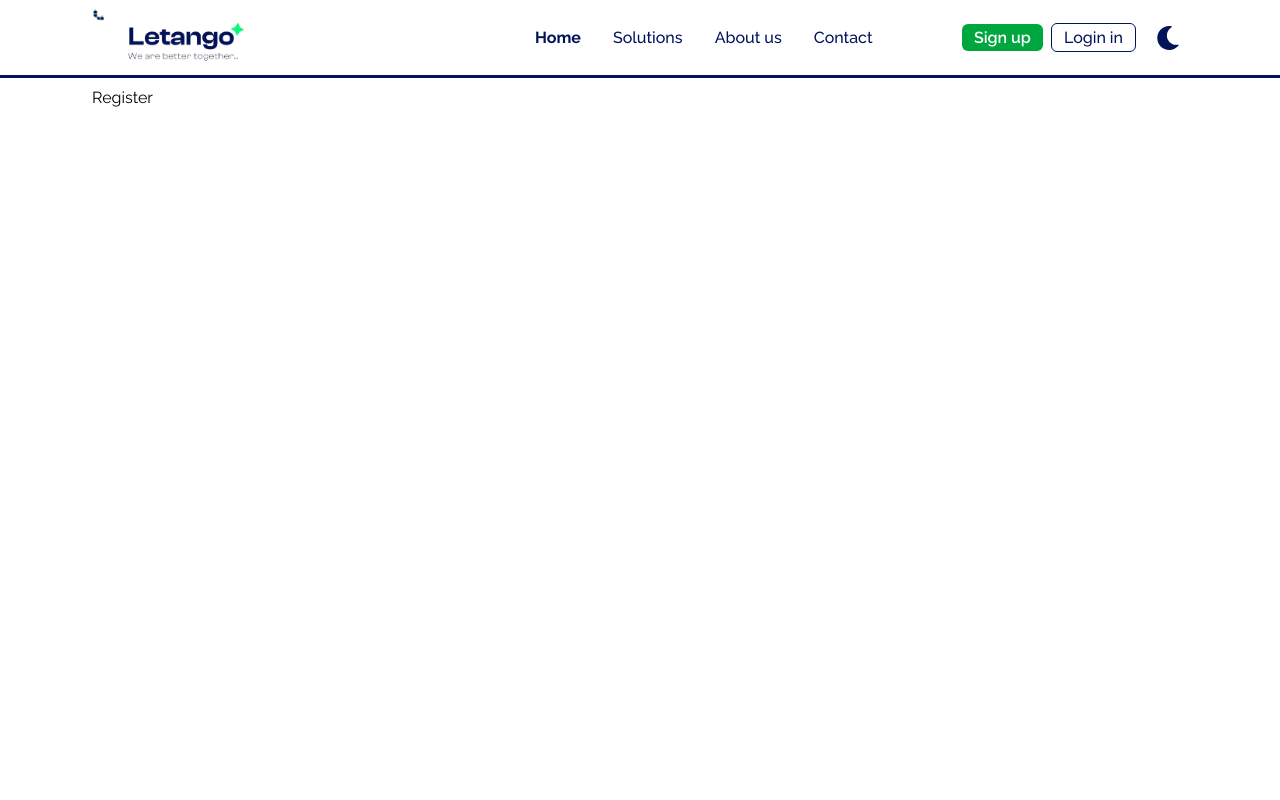
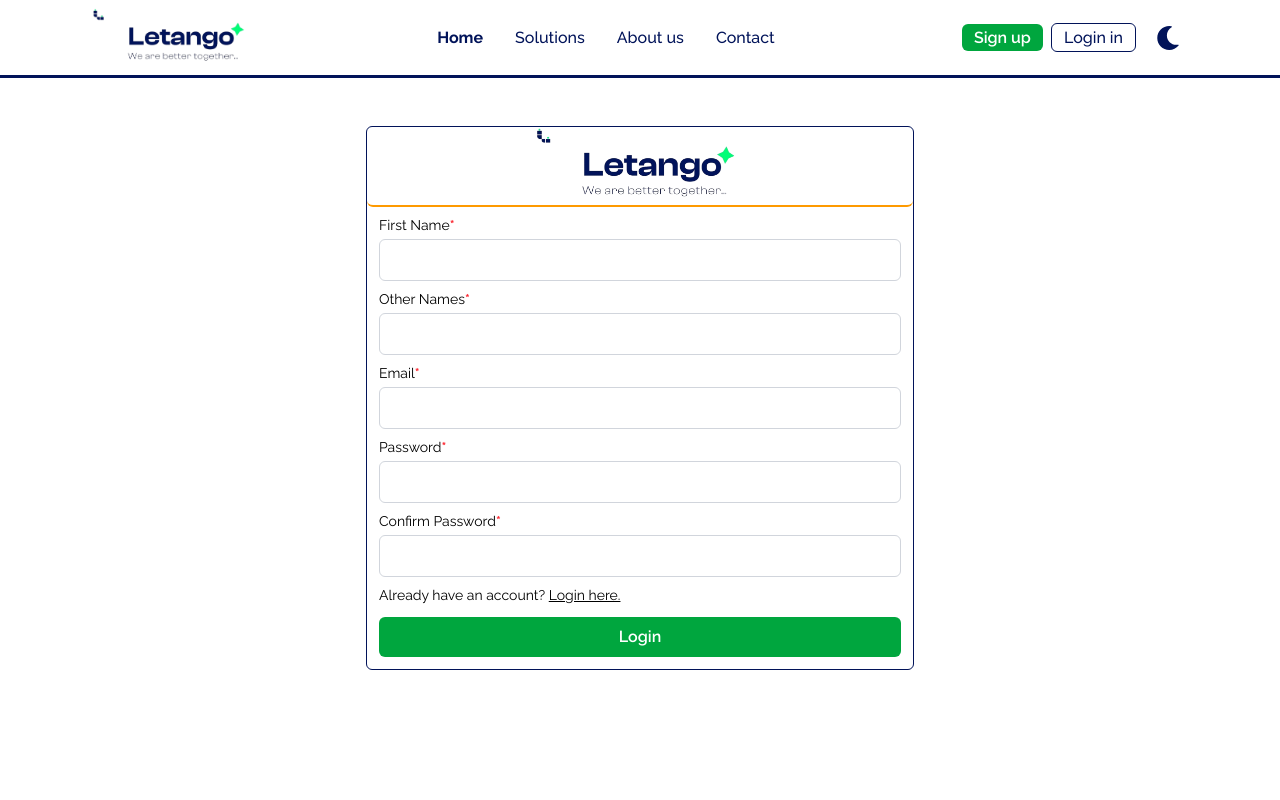
Before and after one commit to Emmanueloye/Letango-Frontend, a React (Vite) app: page /signup in a window 1280 px wide. Shown: the top 800 px of the page. Built offline with nearby package versions, Linux system fonts and the light colour scheme.

Commit message:
login and signup

```diff
--- a/src/components/Navigation/HomeNav.tsx
+++ b/src/components/Navigation/HomeNav.tsx
@@ -35,7 +35,7 @@ const HomeNav = ({
       <nav className='container mx-auto py-2 px-3 lg:flex lg:justify-between lg:items-center'>
         {/*=============================================================================
         ========================= Brand and mobile menu toggle========================== */}
-        <div className='w-full flex justify-between items-center lg:w-3/5 border-b-3 border-primary-500 dark:border-amber-600 lg:border-b-0'>
+        <div className='w-full flex justify-between items-center lg:w-2/5 border-b-3 border-primary-500 dark:border-amber-600 lg:border-b-0'>
           <Link to='/'>
             <img src={logo} alt='Letango brand logo' className='w-40' />
           </Link>
--- a/src/components/UI/Button.tsx
+++ b/src/components/UI/Button.tsx
@@ -2,7 +2,7 @@ const Button = ({
   btnText,
   btnType,
   bg = 'green-600',
-  color = 'white',
+  color = 'text-white',
 }: {
   btnText: string;
   btnType: 'submit' | 'button' | 'reset';
--- a/src/index.css
+++ b/src/index.css
@@ -29,10 +29,10 @@
     @apply container mx-auto py-2 px-3;
   }
   label {
-    @apply block mb-1 capitalize dark:text-slate-50;
+    @apply block mb-1 capitalize dark:text-slate-50 text-sm;
   }
   input,
   textarea {
-    @apply block w-full py-2 px-4 outline-0 border border-gray-300 rounded-md;
+    @apply block w-full py-2 px-4 outline-0 border border-gray-300 rounded-md dark:text-slate-50;
   }
 }
--- /dev/null
+++ b/src/layouts/DashBoardLayout.tsx
@@ -0,0 +1,13 @@
+import SideBar from '../components/Navigation/SideBar';
+import TopNav from '../components/Navigation/TopNav';
+
+const DashBoardLayout = () => {
+  return (
+    <div>
+      <SideBar />
+      <TopNav />
+    </div>
+  );
+};
+
+export default DashBoardLayout;
--- a/src/layouts/LandingLayout.tsx
+++ b/src/layouts/LandingLayout.tsx
@@ -1,7 +1,7 @@
 import { useState } from 'react';
 import Footer from '../components/HomeSections/Footer';
 import HomeNav from '../components/Navigation/HomeNav';
-import { Outlet } from 'react-router-dom';
+import { Outlet, ScrollRestoration } from 'react-router-dom';
 
 const LandingLayout = () => {
   const [activeSection, setActiveSection] = useState<string>('home');
@@ -25,6 +25,7 @@ const LandingLayout = () => {
       </main>
       {/* Footer */}
       <Footer scrollToSection={scrollToSection} />
+      <ScrollRestoration />
     </>
   );
 };
--- a/src/pages/Login.tsx
+++ b/src/pages/Login.tsx
@@ -1,7 +1,44 @@
+import { Form, Link } from 'react-router-dom';
+import logo from '../assets/logo-no-bg.png';
+import Button from '../components/UI/Button';
+
 const Login = () => {
   return (
     <div>
-      <section>Login</section>
+      <section className='mt-30'>
+        <Form className='lg:w-1/2 mx-auto border-1 border-primary-500 pb-3 rounded-md'>
+          <div className='w-full h-20 flex justify-center border-b-2 border-b-amber-500 mb-2 dark:bg-green-200 rounded-md'>
+            <img src={logo} alt='Brand logo' className='max-w-full h-full' />
+          </div>
+
+          <div className='px-3'>
+            {/* Email group */}
+            <div className='mb-2'>
+              <label htmlFor='email'>email</label>
+              <input type='email' id='email' name='email' autoComplete='off' />
+            </div>
+            {/* Password group */}
+            <div className='mb-2'>
+              <label htmlFor='password'>password</label>
+              <input
+                type='password'
+                id='password'
+                name='password'
+                autoComplete='off'
+              />
+            </div>
+            {/* Login footer note */}
+            <div className='text-sm mb-2 dark:text-slate-50'>
+              <span>Don't have an account? </span>
+              <Link to='/signup' className='underline'>
+                Create an account here.
+              </Link>
+            </div>
+            {/* Login submit button. */}
+            <Button btnText='Login' btnType='submit' />
+          </div>
+        </Form>
+      </section>
     </div>
   );
 };
--- a/src/pages/Register.tsx
+++ b/src/pages/Register.tsx
@@ -1,7 +1,99 @@
+import { Form, Link } from 'react-router-dom';
+import Button from '../components/UI/Button';
+import logo from '../assets/logo-no-bg.png';
+
 const Register = () => {
   return (
     <div>
-      <section>Register</section>
+      <section className='mt-10'>
+        <Form className='lg:w-1/2 mx-auto border-1 border-primary-500 pb-3 rounded-md'>
+          {/* Brand logo */}
+          <div className='w-full h-20 flex justify-center border-b-2 border-b-amber-500 mb-2 dark:bg-green-200 rounded-md'>
+            <img src={logo} alt='Brand logo' className='max-w-full h-full' />
+          </div>
+          <div className='px-3'>
+            {/* First name group */}
+            <div className='mb-2'>
+              <label
+                htmlFor='firstName'
+                className={`after:text-red-500 after:content-['*'] after:font-700`}
+              >
+                first name
+              </label>
+              <input
+                type='text'
+                id='firstName'
+                name='firstName'
+                autoComplete='off'
+              />
+            </div>
+            {/* Other names group */}
+            <div className='mb-2'>
+              <label
+                htmlFor='otherNames'
+                className={`after:text-red-500 after:content-['*'] after:font-700`}
+              >
+                other names
+              </label>
+              <input
+                type='text'
+                id='otherNames'
+                name='otherNames'
+                autoComplete='off'
+              />
+            </div>
+            {/* Email group */}
+            <div className='mb-2'>
+              <label
+                htmlFor='email'
+                className={`after:text-red-500 after:content-['*'] after:font-700`}
+              >
+                email
+              </label>
+              <input type='email' id='email' name='email' autoComplete='off' />
+            </div>
+            {/* Password group */}
+            <div className='mb-2'>
+              <label
+                htmlFor='password'
+                className={`after:text-red-500 after:content-['*'] after:font-700`}
+              >
+                password
+              </label>
+              <input
+                type='password'
+                id='password'
+                name='password'
+                autoComplete='off'
+              />
+            </div>
+            {/* Confirmed password group. */}
+            <div className='mb-2'>
+              <label
+                htmlFor='confirmPassword'
+                className={`after:text-red-500 after:content-['*'] after:font-700`}
+              >
+                confirm password
+              </label>
+              <input
+                type='password'
+                id='confirmPassword'
+                name='confirmPassword'
+                autoComplete='off'
+              />
+            </div>
+            {/* Register Foot note */}
+            <div className='text-sm mb-2 dark:text-slate-50'>
+              <span>Already have an account? </span>
+              <Link to='/login' className='underline'>
+                Login here.
+              </Link>
+            </div>
+            {/* Submit buttton */}
+            <Button btnText='Login' btnType='submit' />
+          </div>
+        </Form>
+      </section>
     </div>
   );
 };
```
